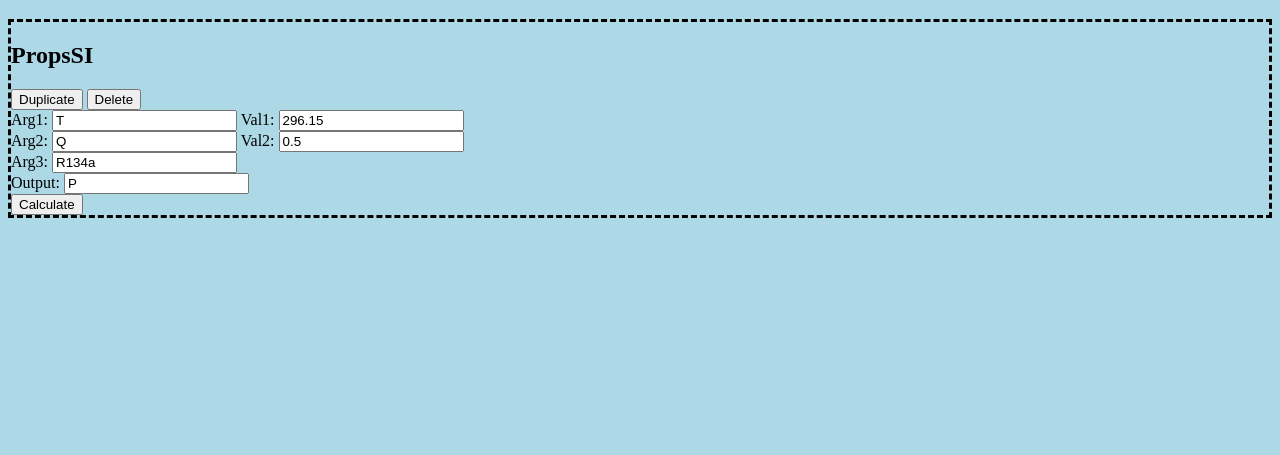
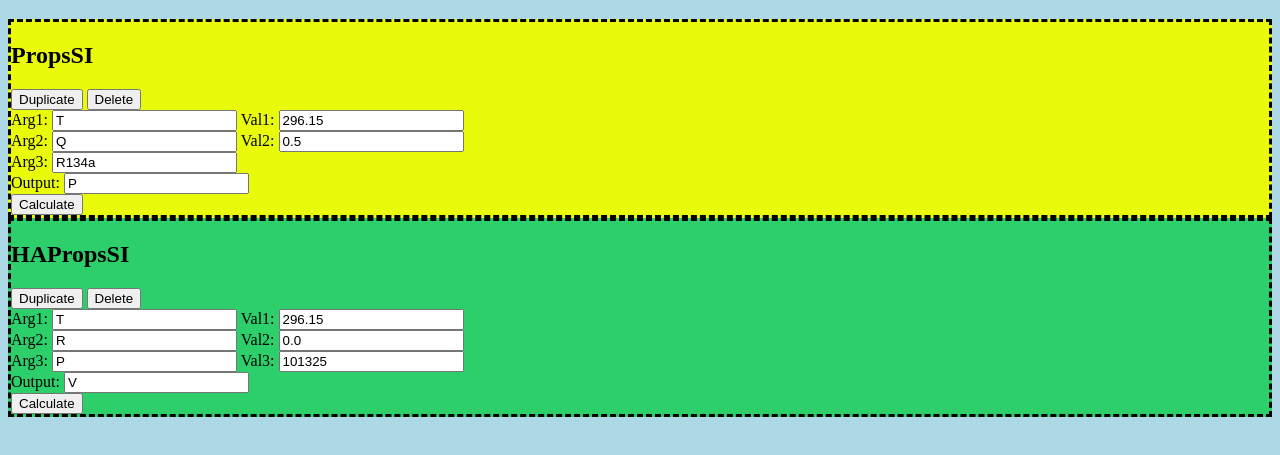
Before and after one commit to lucenelletenebre/CPonline, a plain HTML site: page docs/index.html in a window 1280 px wide. Shown: the part 61-516 px from the top of the page. Drawn offline with nearby package versions, Linux system fonts and the light colour scheme; no server answers.

Commit message:
Added HAPropsSI

```diff
--- a/docs/index.html
+++ b/docs/index.html
@@ -29,6 +29,7 @@
 
     <h1>CoolProp Online</h1>
 
+    <!-- PROPSSI -->
     <div class='PropsSI function' id=0>
         <h2>PropsSI</h2>
 
@@ -64,6 +65,46 @@
 
     </div>
 
+
+    <!-- HAPROPSSI-->
+    <div class='HAPropsSI function' id=0>
+        <h2>HAPropsSI</h2>
+
+        <div id='comand'>
+            <button class="duplicate">Duplicate</button>
+            <button class="delete">Delete</button>
+        </div>
+
+        <div class='input'>
+
+            <label for="HAarg1">Arg1:</label>
+            <input type="text" id="HAarg1" name="Arg1">
+
+            <label for="HAval1">Val1:</label>
+            <input type="text" id="HAval1" name="Val1"><br>
+
+            <label for="HAarg2">Arg2:</label>
+            <input type="text" id="HAarg2" name="Arg2">
+
+            <label for="HAval2">Val2:</label>
+            <input type="text" id="HAval2" name="Val2"><br>
+
+            <label for="HAarg3">Arg3:</label>
+            <input type="text" id="HAarg3" name="Arg3">
+
+            <label for="HAval2">Val3:</label>
+            <input type="text" id="HAval3" name="Val3"><br>
+
+            <label for="HAout">Output:</label>
+            <input type="text" id="HAout" name="Out">
+            <div class='output'></div>
+
+        </div>
+
+        <button class="Calc_HAPropsSI">Calculate</button>
+
+    </div>
+
 </body>
 
 </html>
--- a/docs/website.css
+++ b/docs/website.css
@@ -2,8 +2,16 @@ body {
     background-color: lightblue;
 }
 
+.function{
+    border-style: dashed;
+}
+
 .PropsSI {
-    border-style: dashed;
+    background-color: rgb(234, 250, 11)
+}
+
+.HAPropsSI {
+    background-color: rgb(45, 207, 107)
 }
 
 /*
--- a/docs/website.js
+++ b/docs/website.js
@@ -14,6 +14,14 @@ $(document).ready(function () {
         $('#arg3').val('R134a');
         $('#val1').val('296.15');
         $('#val2').val('0.5');
+
+        $('#HAout').val('V');
+        $('#HAarg1').val('T');
+        $('#HAarg2').val('R');
+        $('#HAarg3').val('P');
+        $('#HAval1').val('296.15');
+        $('#HAval2').val('0.0');
+        $('#HAval3').val('101325');
     };
     // END DEBUG
     //------------------------
@@ -50,7 +58,7 @@ $(document).ready(function () {
     //------------------------------------------------------------
     // button for calculating PropsSI
     $('.Calc_PropsSI').click(function () {
-        console.log('Pressed Calc PropsSI 5');
+        console.log('Pressed Calc PropsSI');
 
         // get entire div from which the button was pressed
         var $box = $(this).closest('.PropsSI');
@@ -73,6 +81,32 @@ $(document).ready(function () {
         $box.find('.output').text(result);
     });
 
+    //------------------------------------------------------------
+    // button for calculating HAPropsSI
+    $('.Calc_HAPropsSI').click(function () {
+        console.log('Pressed Calc HAPropsSI');
+
+        // get entire div from which the button was pressed
+        var $box = $(this).closest('.HAPropsSI');
+
+        // extract the value
+        var out = $box.find('#HAout').val();
+        var arg1 = $box.find('#HAarg1').val();
+        var arg2 = $box.find('#HAarg2').val();
+        var arg3 = $box.find('#HAarg3').val();
+        var val1 = parseFloat($box.find('#HAval1').val());
+        var val2 = parseFloat($box.find('#HAval2').val());
+        var val3 = parseFloat($box.find('#HAval3').val());
+
+        // compute results
+        var result = Module.HAPropsSI(out, arg1, val1, arg2, val2, arg3, val3);
+
+        // log comand template
+        console.log(`HAPropsSI(${out}, ${arg1}, ${val1}, ${arg2}, ${val2}, ${arg3}, ${val3}) = ${result}`);
+
+        // populate results
+        $box.find('.output').text(result);
+    });
 
 
 
```
